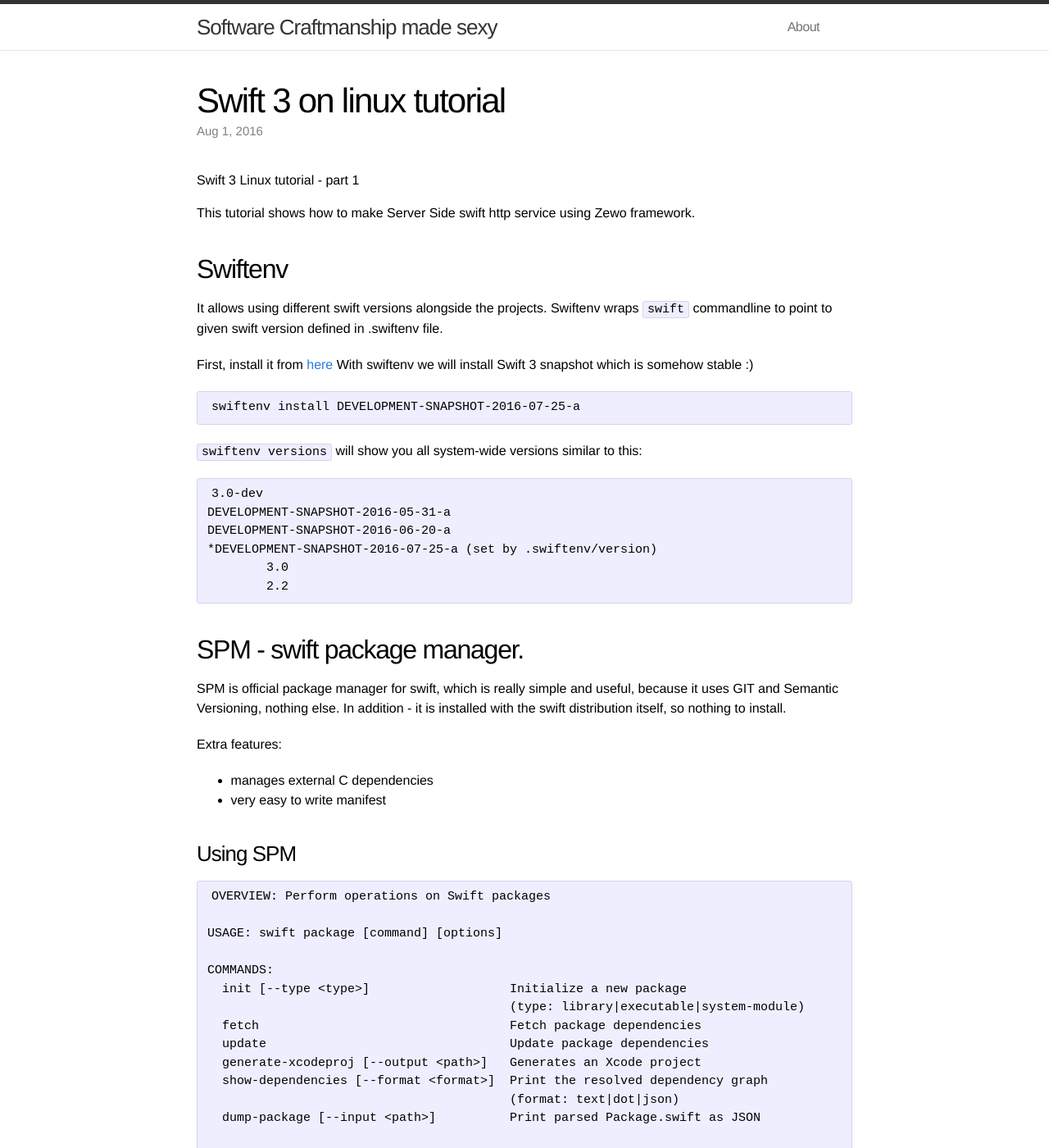
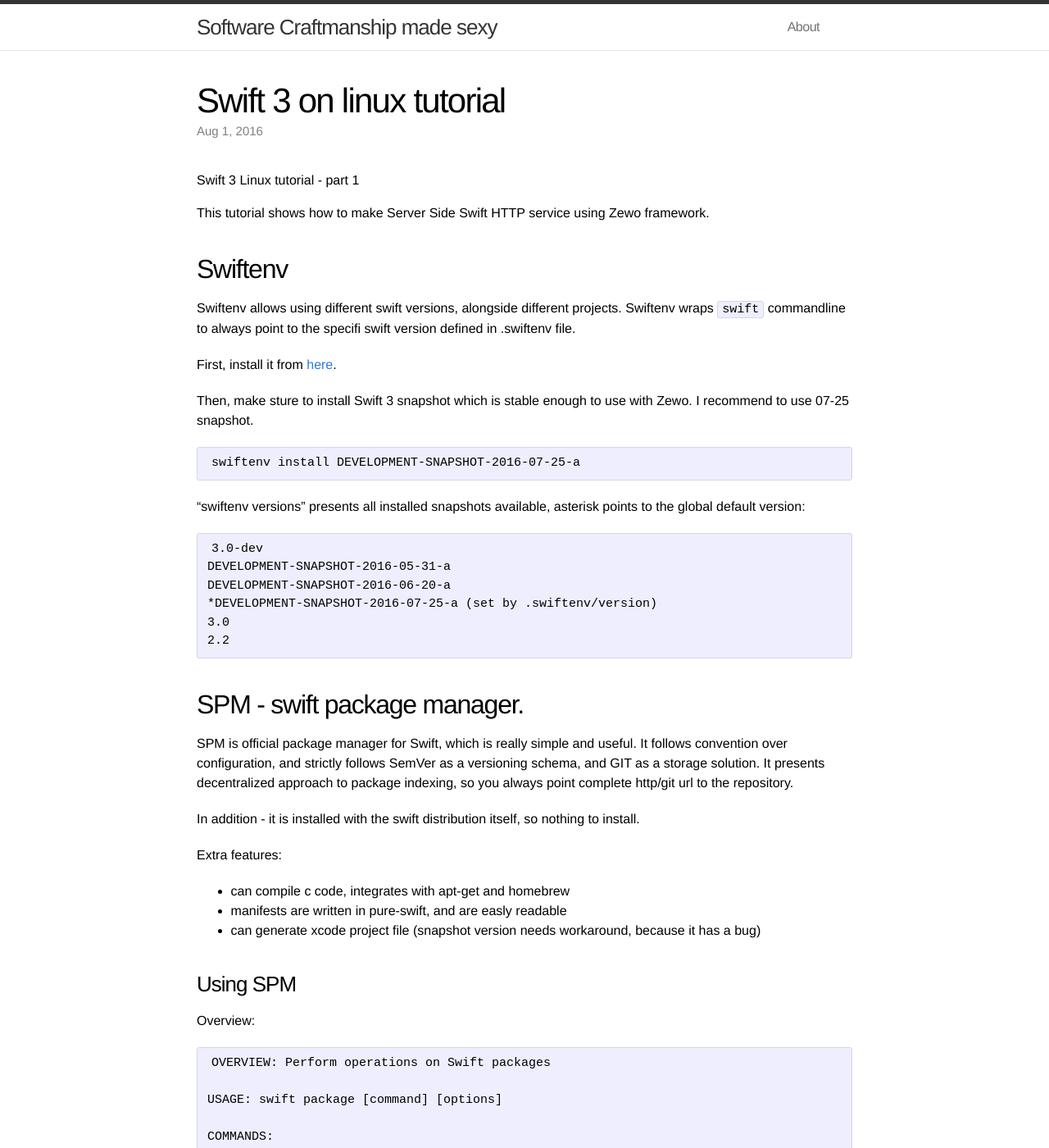
Before and after one commit to vi4m/vi4m.github.io, a Jekyll site: the page built from _posts/2016-08-01-swift-on-linux-tutorial.md, in a window 1280 px wide and 1400 px high. Shown: the whole window at 82% size. Built offline with Jekyll 4.4.1, drawn with Linux system fonts in a browser that asks for light colours; comment, search, counter and statistics services are not loaded; some of the changed text lies outside the part shown.

Commit message:
Fix typos and formatting.

```diff
--- a/_posts/2016-08-01-swift-on-linux-tutorial.md
+++ b/_posts/2016-08-01-swift-on-linux-tutorial.md
@@ -6,41 +6,47 @@
 
 # Swift 3 Linux tutorial - part 1
 
-This tutorial shows how to make Server Side swift http service using Zewo framework.
+This tutorial shows how to make Server Side Swift HTTP service using Zewo framework.
 
 
 ## Swiftenv
 
-It allows using different swift versions alongside the projects. Swiftenv wraps `swift` commandline to point to given swift version defined in .swiftenv file.
+Swiftenv allows using different swift versions, alongside different projects. Swiftenv wraps `swift` commandline to always point to the specifi swift version defined in .swiftenv file.
 
-First, install it from [here](https://github.com/kylef/swiftenv)
-With swiftenv we will install Swift 3 snapshot which is somehow stable :)
+First, install it from [here](https://github.com/kylef/swiftenv).
+
+Then, make sture to install Swift 3 snapshot which is stable enough to use with Zewo. I recommend to use 07-25 snapshot.
 
 	swiftenv install DEVELOPMENT-SNAPSHOT-2016-07-25-a
 
-`swiftenv versions` will show you all system-wide versions similar to this:
+"swiftenv versions" presents all installed snapshots available, asterisk points to the global default version:
 
-    3.0-dev
+	3.0-dev
 	DEVELOPMENT-SNAPSHOT-2016-05-31-a
 	DEVELOPMENT-SNAPSHOT-2016-06-20-a
 	*DEVELOPMENT-SNAPSHOT-2016-07-25-a (set by .swiftenv/version)
- 	3.0
- 	2.2
+	3.0
+	2.2
 
 
 
 ## SPM - swift package manager.
 
-SPM is official package manager for swift, which is really simple and useful, because it uses GIT and Semantic Versioning, nothing else. In addition - it is installed with the swift distribution itself, so nothing to install.
+SPM is official package manager for Swift, which is really simple and useful.
+It follows convention over configuration, and strictly follows SemVer as a versioning schema, and GIT as a storage solution. It presents decentralized approach to package indexing, so you always point complete http/git url to the repository.
+
+In addition - it is installed with the swift distribution itself, so nothing to install.
 
 Extra features:
 
-* manages external C dependencies
-* very easy to write manifest
+* can compile c code, integrates with apt-get and homebrew
+* manifests are written in pure-swift, and are easly readable
+* can generate xcode project file (snapshot version needs workaround, because it has a bug)
 
 
 ### Using SPM
 
+Overview:
 
 	OVERVIEW: Perform operations on Swift packages
 
@@ -195,6 +201,23 @@
 
 Hurray, it's your first Zewo / Swift app!
 
+# Tagging app
+
+To share your app/library with others, you just simply put the repo somewhere (to the github for example) and make ordinary git tag (SemVer).
+
+For example:
+
+	git tag 0.1.0
+	git push origin master
+	git push origin --tags
+
+You can use this repo in other projects with simple:
+
+	        .Package(url: "https://github.com/user/hello.git", majorVersion: 0, minor: 1)
+
+
+
+
 # Performance
 
 Zewo framework is very performant, it uses the same strategy as Go framework, using CSP coroutines.
@@ -206,3 +229,4 @@
 # Part 2
 
 Don't miss part 2 of tutorial!
+We will use File manipulation, coroutines, String manipulation, and JSON usage.
```
